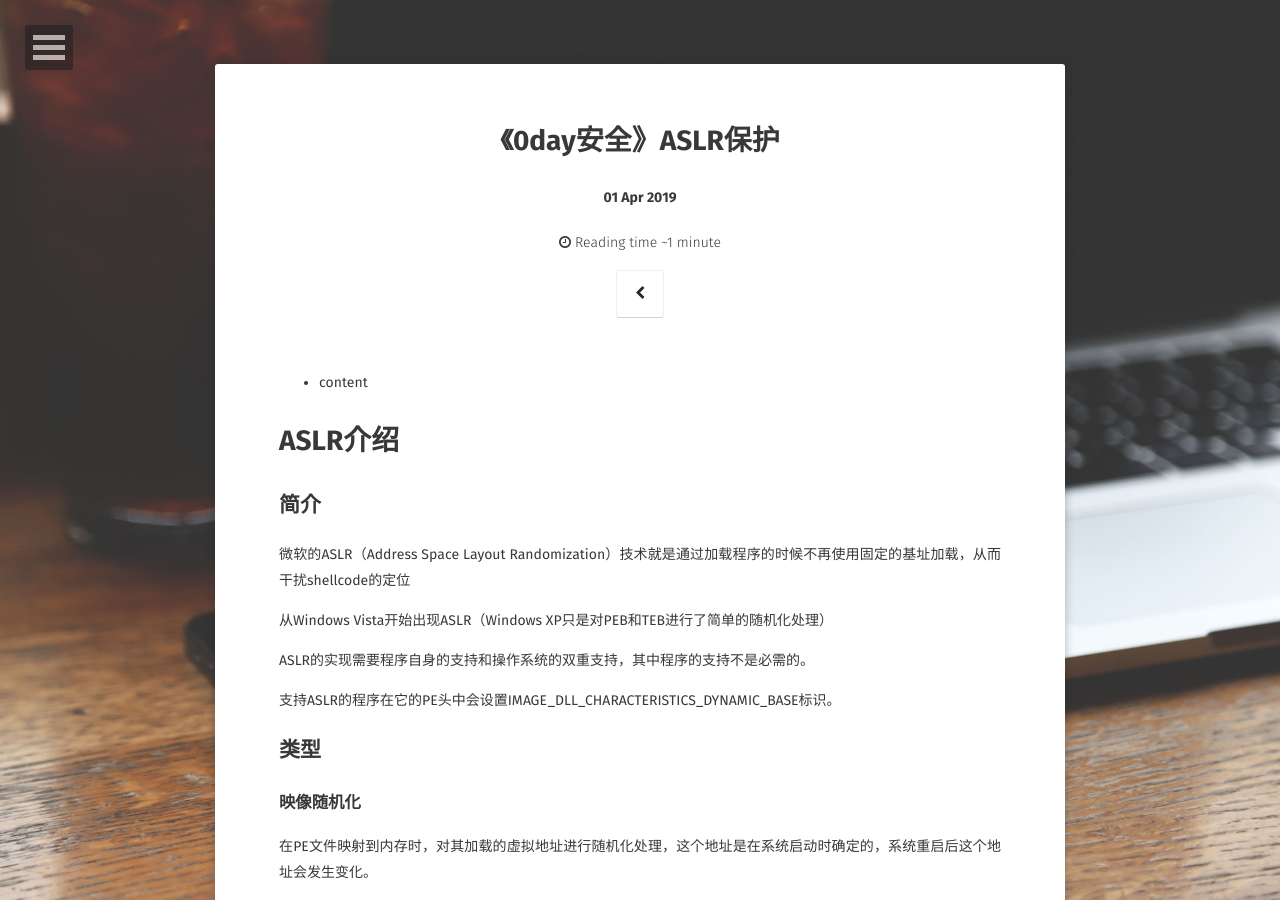
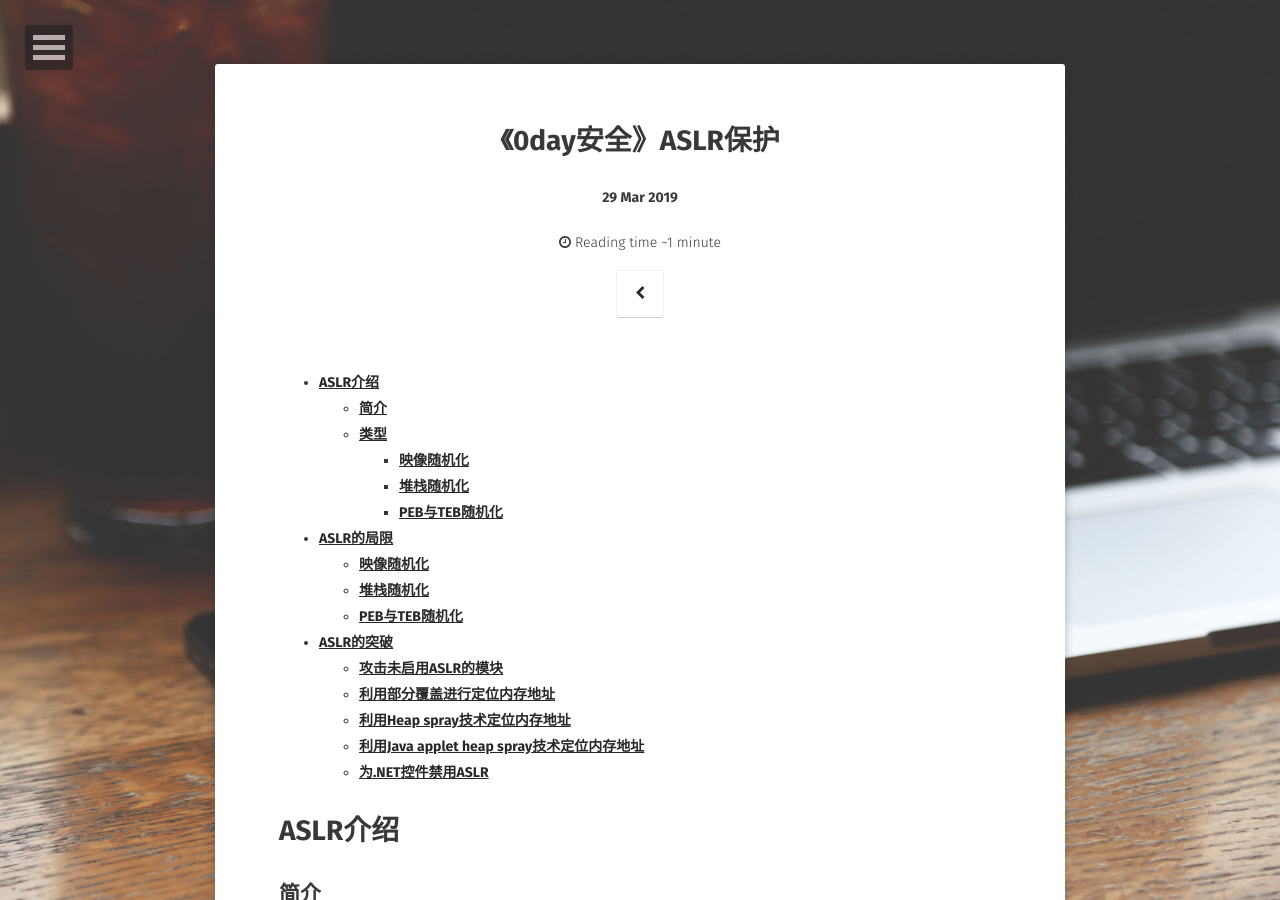
Before and after one commit to tearorca/tearorca.github.io, a Jekyll site: the page built from _posts/2019-4-1-《0day安全》ASLR保护.md, in a window 1280 px wide and 900 px high. Built offline with Jekyll 4.4.1, drawn with Linux system fonts in a browser that asks for light colours; some web fonts are replaced; comment, search, counter and statistics services are not loaded.

Commit message:
Update 2019-4-1-《0day安全》ASLR保护.md

```diff
--- a/_posts/2019-4-1-《0day安全》ASLR保护.md
+++ b/_posts/2019-4-1-《0day安全》ASLR保护.md
@@ -1,20 +1,14 @@
 ---
-
 layout: post
-
-title: "《0day安全》ASLR保护"
-
-date: 2019-4-1
-
+title:  "《0day安全》ASLR保护"
+date:   2019-3-29
 categories:
-
 excerpt:
-
 ---
 
 * content
+{:toc}
 
-{:toc}
 
 # **ASLR介绍**
 
```
